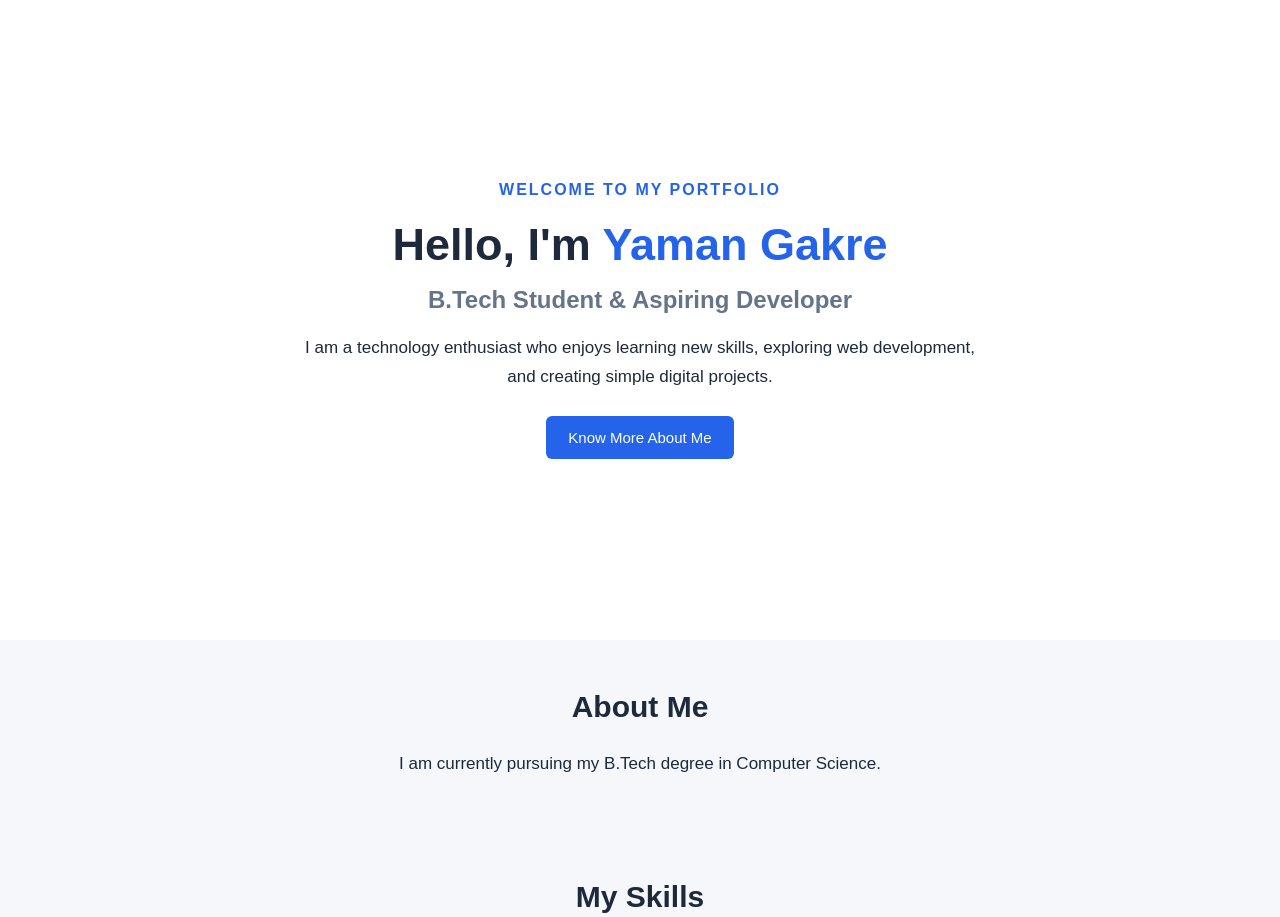
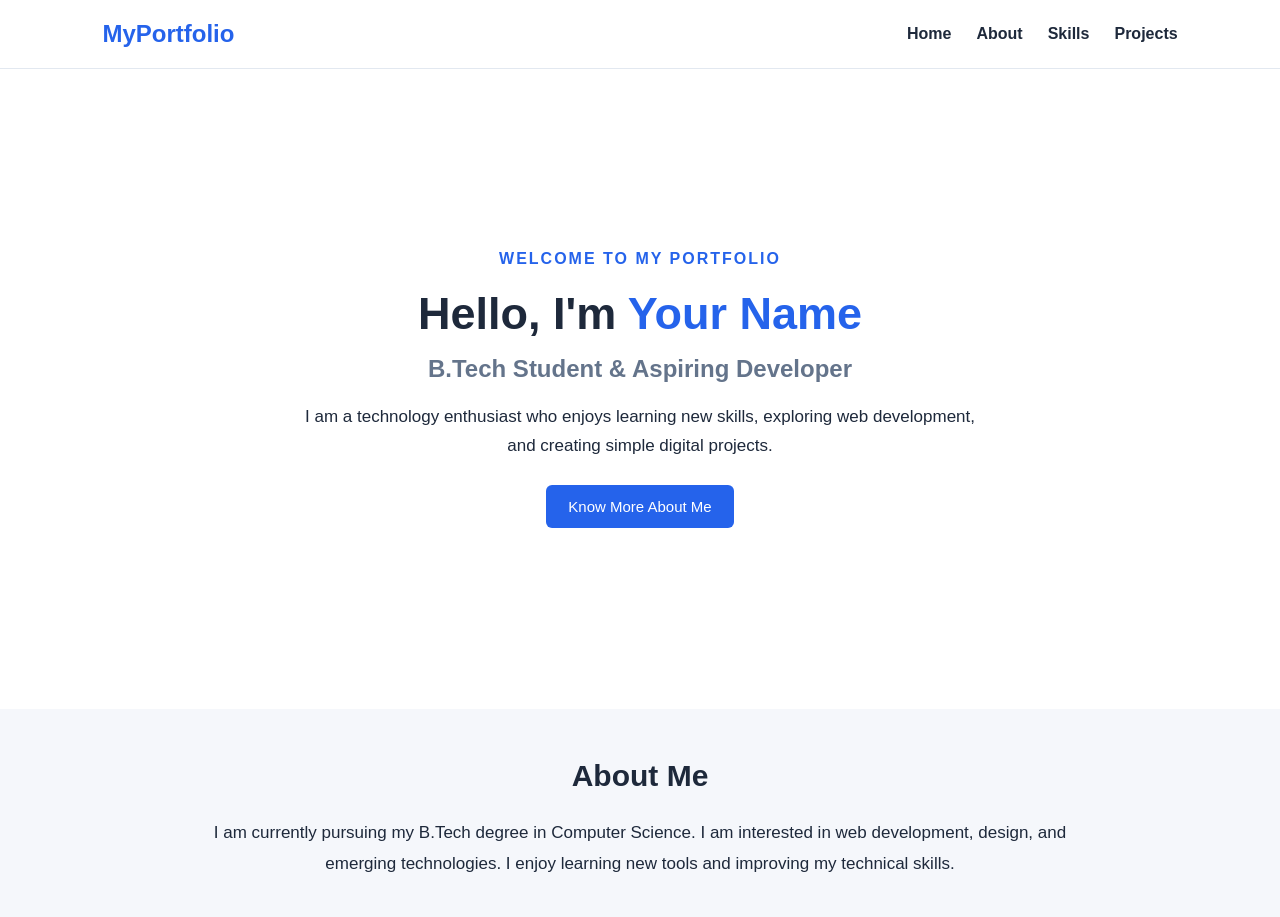
Before and after one commit to yamangakre2007-afks/GitHub-practical-test, a plain HTML site: page index.html in a window 1280 px wide. Shown: the top 917 px of the page. Drawn offline with Linux system fonts and the light colour scheme.

Commit message:
Add navigation bar to portfolio

```diff
--- a/index.html
+++ b/index.html
@@ -10,11 +10,24 @@
 
 <body>
 
-    <section class="hero">
+    <!-- Navigation Bar -->
+    <nav class="navbar">
+        <h2 class="logo">MyPortfolio</h2>
+
+        <ul>
+            <li><a href="#home">Home</a></li>
+            <li><a href="#about">About</a></li>
+            <li><a href="#skills">Skills</a></li>
+            <li><a href="#projects">Projects</a></li>
+        </ul>
+    </nav>
+
+    <!-- Home Section -->
+    <section class="hero" id="home">
         <div class="hero-content">
             <p class="welcome">WELCOME TO MY PORTFOLIO</p>
 
-            <h1>Hello, I'm <span>Yaman Gakre</span></h1>
+            <h1>Hello, I'm <span>Your Name</span></h1>
 
             <h2>B.Tech Student & Aspiring Developer</h2>
 
@@ -26,16 +39,17 @@
         </div>
     </section>
 
+    <!-- About Section -->
     <section class="about" id="about">
         <h2>About Me</h2>
 
         <p>
-            I am currently pursuing my B.Tech degree in Computer Science.
-
+            I am currently pursuing my B.Tech degree in Computer Science. I am interested in web development, design, and emerging technologies. I enjoy learning new tools and improving my technical skills.
         </p>
     </section>
 
-    <section class="skills">
+    <!-- Skills Section -->
+    <section class="skills" id="skills">
         <h2>My Skills</h2>
 
         <div class="skills-container">
@@ -48,17 +62,22 @@
         </div>
     </section>
 
-    <section class="projects">
+    <!-- Projects Section -->
+    <section class="projects" id="projects">
         <h2>My Projects</h2>
 
         <div class="project-card">
             <h3>Expense Tracker</h3>
-            <p>A simple web application to track and manage daily expenses.</p>
+            <p>
+                A simple web application to track and manage daily expenses.
+            </p>
         </div>
 
         <div class="project-card">
             <h3>Weather Dashboard</h3>
-            <p>A website that displays weather information for different locations.</p>
+            <p>
+                A website that displays weather information for different locations.
+            </p>
         </div>
     </section>
 
--- a/script.js
+++ b/script.js
@@ -1,6 +1,6 @@
 const aboutButton = document.getElementById("aboutButton");
 
-aboutButton.addEventListener("click", function () {
+aboutButton.addEventListener("click", function() {
     document.getElementById("about").scrollIntoView({
         behavior: "smooth"
     });
--- a/style.css
+++ b/style.css
@@ -1,3 +1,5 @@
+/* General Styling */
+
 * {
     margin: 0;
     padding: 0;
@@ -9,6 +11,42 @@ body {
     background-color: #f5f7fb;
     color: #1e293b;
 }
+
+
+/* Navigation Bar */
+
+.navbar {
+    display: flex;
+    justify-content: space-between;
+    align-items: center;
+    padding: 20px 8%;
+    background-color: #ffffff;
+    border-bottom: 1px solid #e2e8f0;
+}
+
+.logo {
+    color: #2563eb;
+    font-size: 24px;
+}
+
+.navbar ul {
+    display: flex;
+    list-style: none;
+    gap: 25px;
+}
+
+.navbar ul li a {
+    text-decoration: none;
+    color: #1e293b;
+    font-weight: bold;
+}
+
+.navbar ul li a:hover {
+    color: #2563eb;
+}
+
+
+/* Hero Section */
 
 .hero {
     min-height: 80vh;
@@ -52,6 +90,9 @@ body {
     margin-bottom: 25px;
 }
 
+
+/* Button */
+
 button {
     background-color: #2563eb;
     color: white;
@@ -66,6 +107,9 @@ button:hover {
     background-color: #1d4ed8;
 }
 
+
+/* Sections */
+
 section:not(.hero) {
     padding: 50px 20px;
     max-width: 900px;
@@ -79,11 +123,17 @@ section h2 {
     color: #1e293b;
 }
 
+
+/* About Section */
+
 .about p {
     text-align: center;
     line-height: 1.8;
     font-size: 17px;
 }
+
+
+/* Skills Section */
 
 .skills-container {
     display: flex;
@@ -99,6 +149,9 @@ section h2 {
     border: 1px solid #dbe3f0;
     font-weight: bold;
 }
+
+
+/* Projects Section */
 
 .project-card {
     background-color: white;
@@ -117,15 +170,25 @@ section h2 {
     line-height: 1.6;
 }
 
+
+/* Responsive Design */
+
 @media (max-width: 600px) {
+    .navbar {
+        flex-direction: column;
+        gap: 15px;
+    }
+    .navbar ul {
+        gap: 15px;
+        flex-wrap: wrap;
+        justify-content: center;
+    }
     .hero h1 {
         font-size: 32px;
     }
-
     .hero h2 {
         font-size: 20px;
     }
-
     section h2 {
         font-size: 25px;
     }
```
